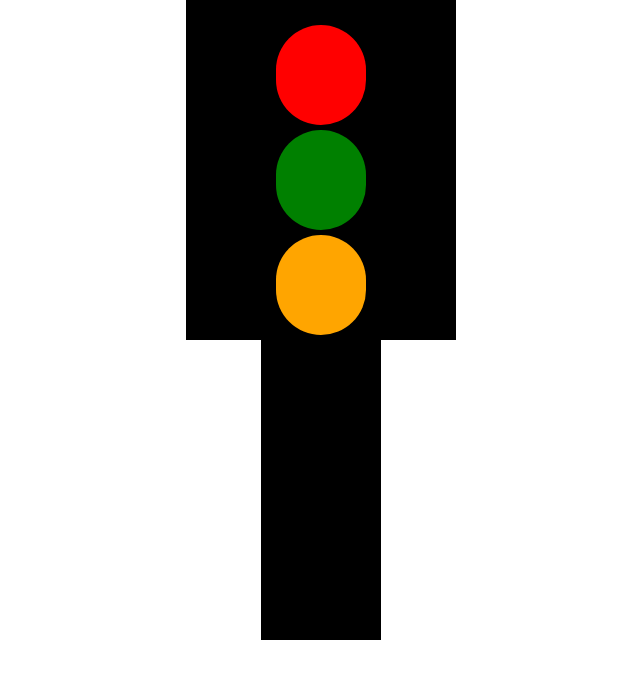
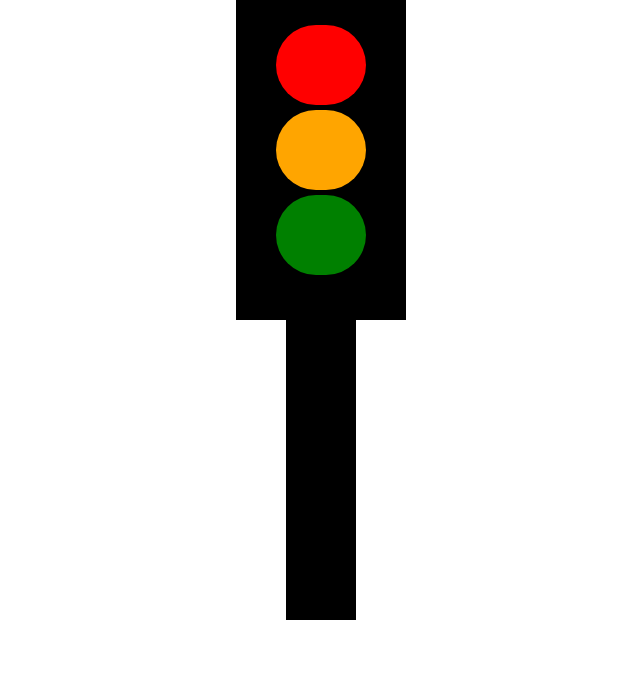
Before and after one commit to assue19/JavaScript, a plain HTML site: page index.html in a window 1280 px wide. Shown: the whole page, without its empty margins (319-959 px from the left). Drawn offline with Linux system fonts and the light colour scheme.

Commit message:
origin master

```diff
--- a/css/main.css
+++ b/css/main.css
@@ -8,9 +8,9 @@
 	padding-right: 10px;
 	padding-bottom: 0px;
 	margin: 0 auto;
-	height: 320px;
+	height: 300px;
 	padding-top: 20px;
-	width: 250px;
+	width: 150px;
 
 
 
@@ -20,24 +20,24 @@
 	padding: 10px;
 	margin: 5px auto;
 	width: 70px;
-	height: 80px;
+	height: 60px;
 	border-radius: 50px;
 
 }
 .box2{
-	background-color: green;
+	background-color: orange;
 	padding: 10px;
 	margin: 5px auto;
 	width: 70px;
-	height: 80px;
+	height: 60px;
 	border-radius: 50px;
 }
 .box3{
-background-color: orange;
+background-color: green;
 	padding: 10px;
 	margin: 5px auto;
 	width: 70px;
-	height: 80px;
+	height: 60px;
 	border-radius: 50px;
 }
 
@@ -49,7 +49,7 @@ background-color: orange;
 	margin: 0 auto;
 	height: 300px;
 	padding-top: 20px;
-	width: 100px;
+	width: 50px;
 	padding-top: 0px;
 
 
```
